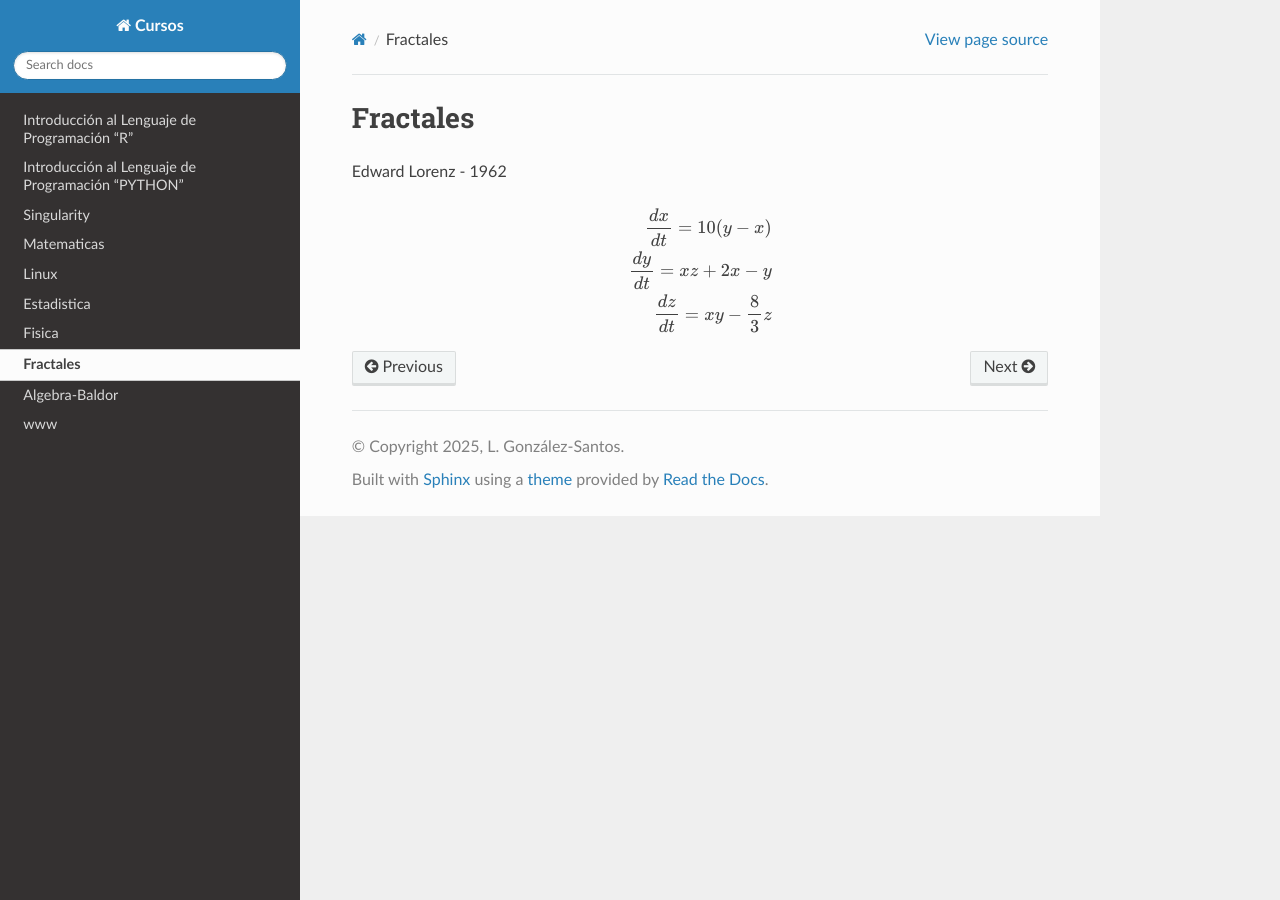
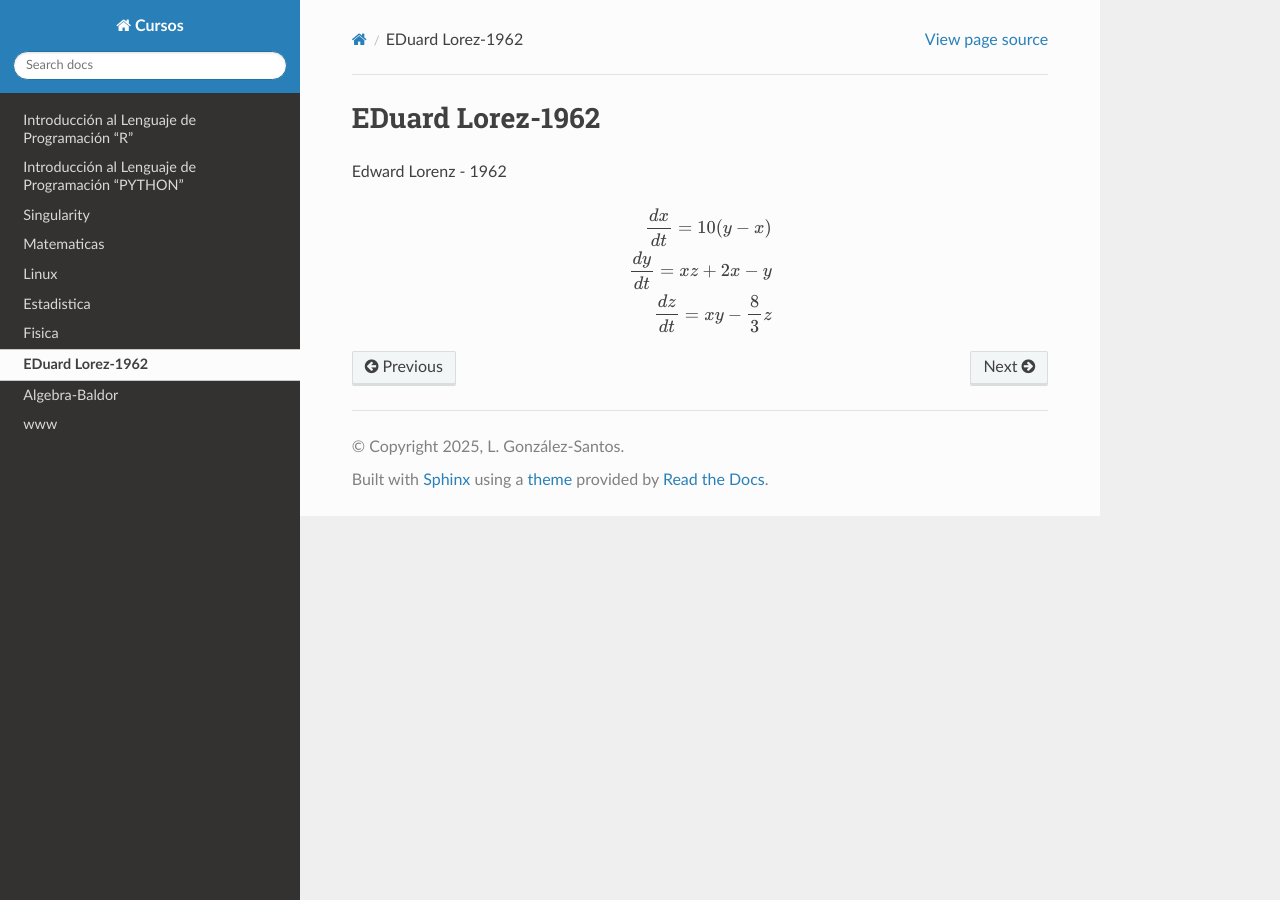
Before and after one commit to matecom57/santosg57-cursos, a Sphinx documentation site: the page built from docs/source/Fractales/fractales.rst, in a window 1280 px wide. Built offline with Sphinx 7.4.7 and the Read the Docs theme 3.1.0, drawn with Linux system fonts in a browser that asks for light colours.

Commit message:
Test comité

```diff
--- a/docs/source/Fractales/fractales.rst
+++ b/docs/source/Fractales/fractales.rst
@@ -1,5 +1,5 @@
-Fractales
-=========
+EDuard Lorez-1962
+=================
 
 Edward Lorenz - 1962
 
```
